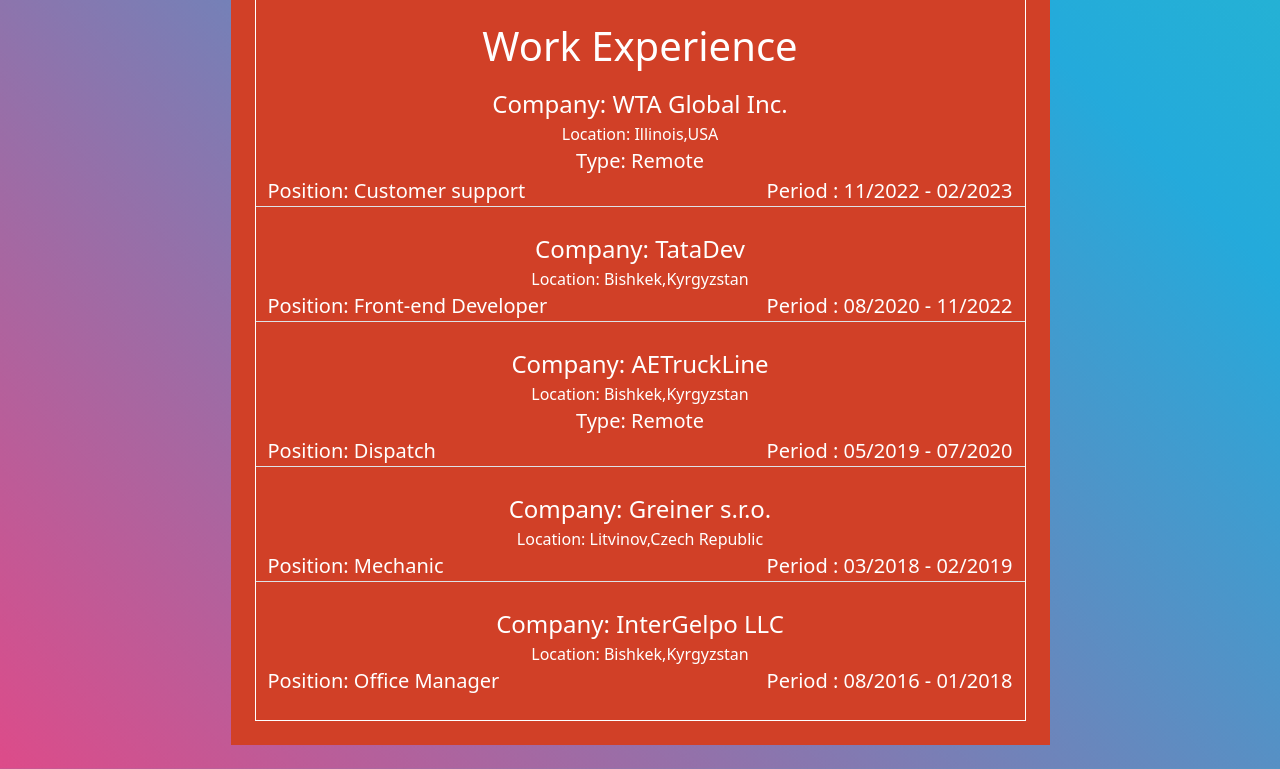
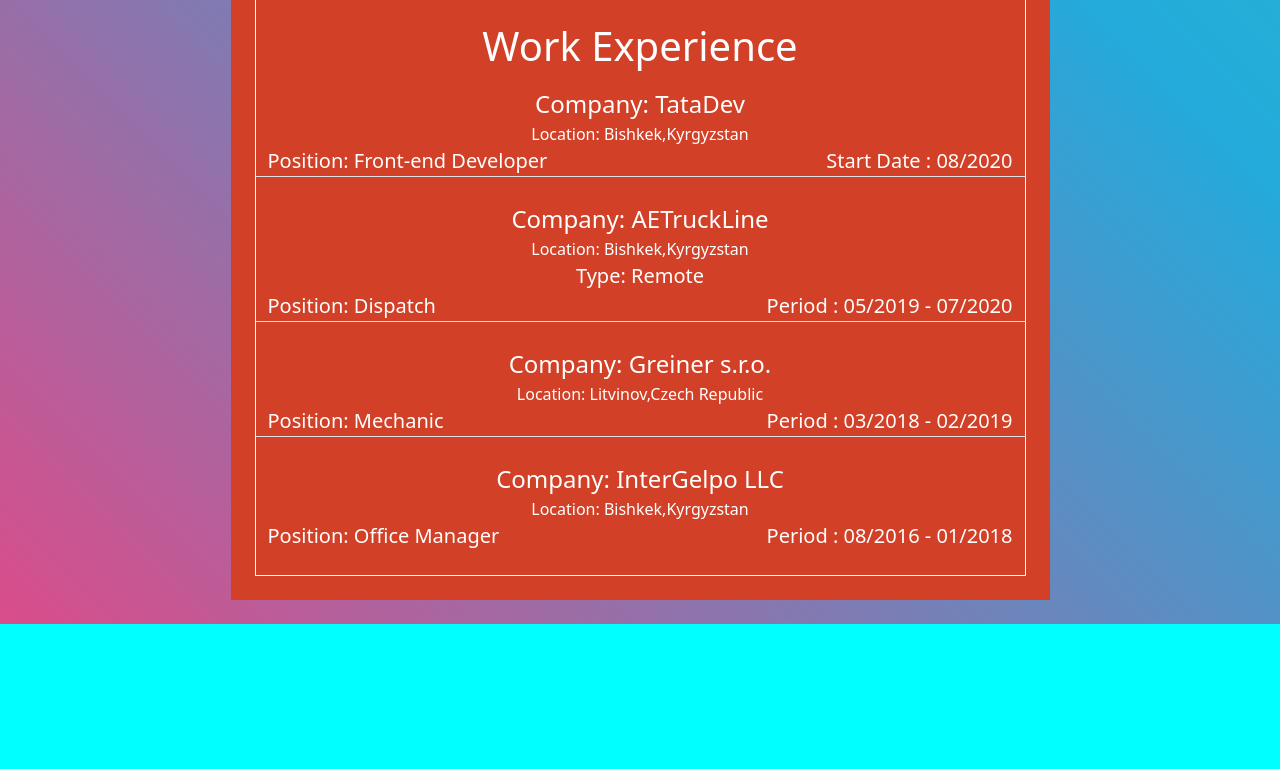
Before and after one commit to KanybekSydykov/CV, a plain HTML site: page index.html in a window 1280 px wide. Shown: the part 977-1746 px from the top of the page. After the commit the page ends 1601 px from the top, so only its background shows below. Drawn offline with nearby package versions, Linux system fonts and the light colour scheme; a script that the page names is missing.

Commit message:
Update index.html

```diff
--- a/index.html
+++ b/index.html
@@ -142,19 +142,11 @@
 
         <div class="col-12 border border-1 border-white pt-2 text-center">
           <h2 class="fs-1 p-0 mb-3 mt-3 title">Work Experience</h2>
-          <div class="col-12 ">
-            <span class="d-block fs-4">Company: WTA Global Inc.</span>
-          <span class="d-block fs-6">Location: Illinois,USA</span>
-          <span class="col-lg-6 col-12 fs-5">Type: Remote</span>
-          <div class="row mb-4 justify-content-between mx-0 p-0 border-bottom border-1">
-            <span class="col-lg-6 col-12 fs-5 text-start">Position: Customer support</span> <span class="col-lg-6 col-12 fs-5 text-end">Period : 11/2022 - 02/2023</span>
-          </div>
-          </div>
           <div class="col-12">
             <span class="d-block fs-4">Company: TataDev</span>
           <span class="d-block fs-6">Location: Bishkek,Kyrgyzstan</span>
           <div class="row mb-4 justify-content-between mx-0 p-0 border-bottom border-1">
-            <span class="col-lg-6 col-12 fs-5 text-start">Position: Front-end Developer</span> <span class="col-lg-6 col-12 fs-5 text-end">Period : 08/2020 - 11/2022</span>
+            <span class="col-lg-6 col-12 fs-5 text-start">Position: Front-end Developer</span> <span class="col-lg-6 col-12 fs-5 text-end">Start Date : 08/2020 </span>
           </div>
           </div>
           <div class="col-12">
```
